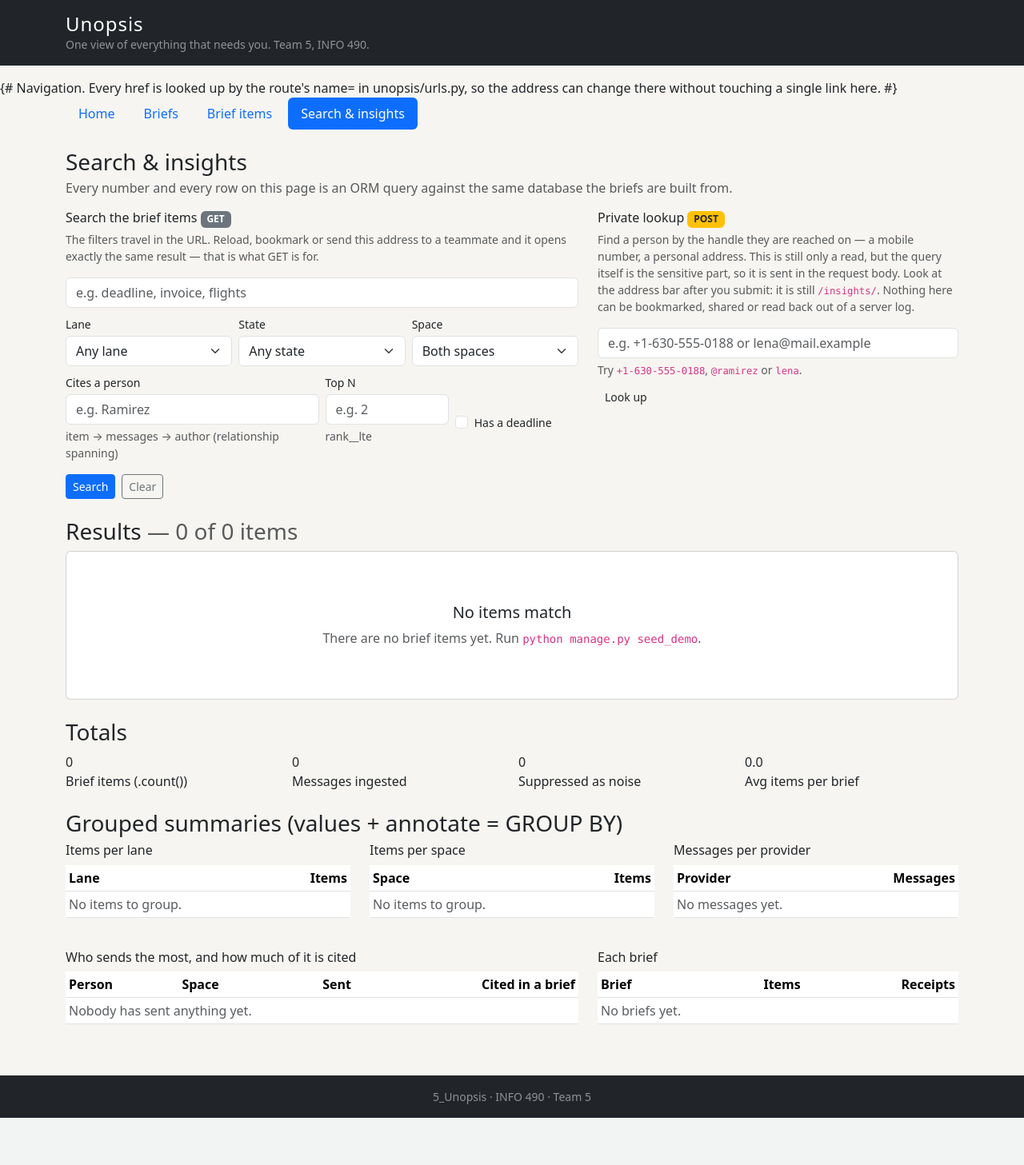
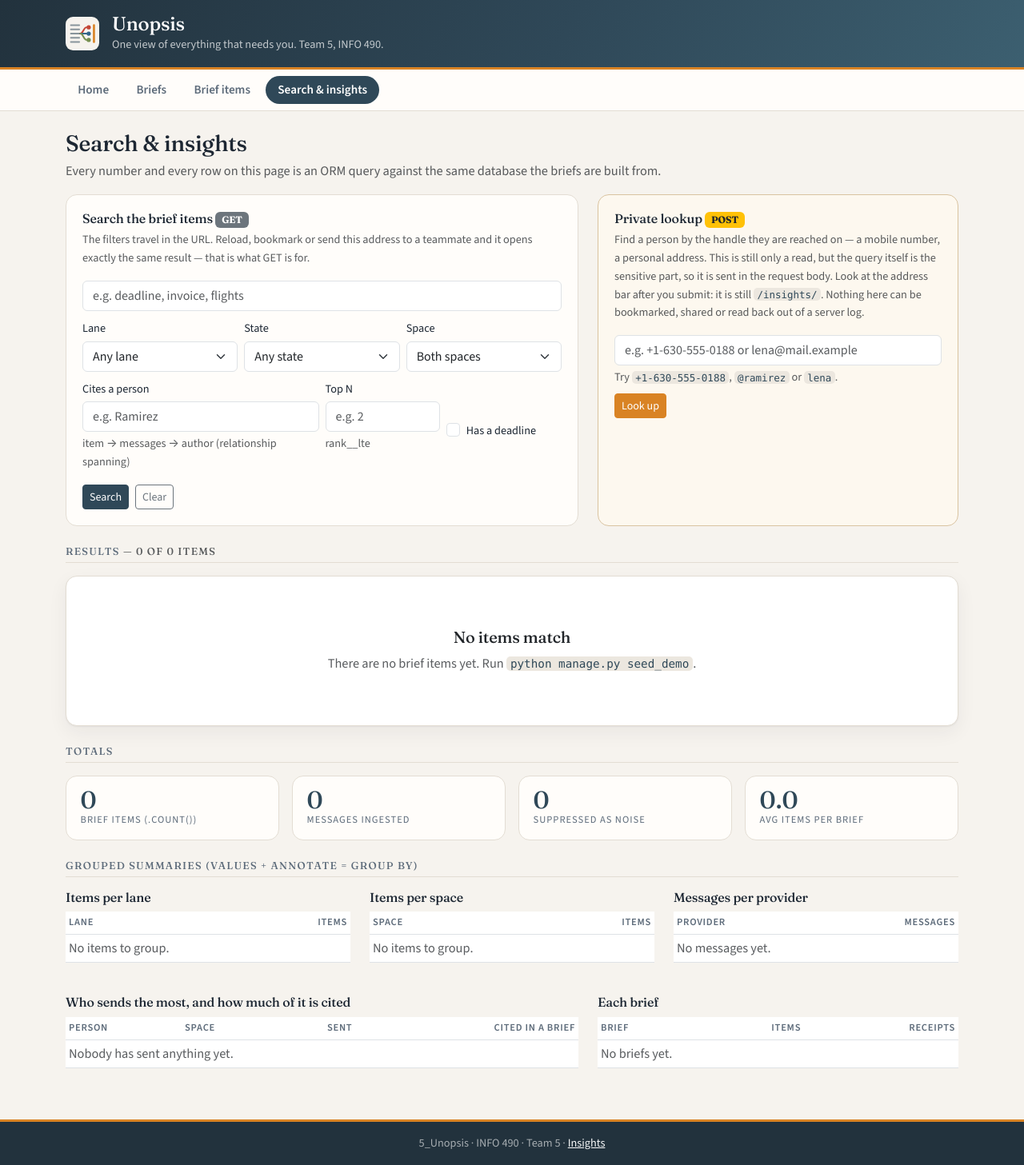
Before and after one commit to Revaant-D/5_Unopsis, a Django app: page /insights/ in a window 1280 px wide. Shown: the whole page at 80% size. Before the commit the page ends 1398 px from the top, so only its background shows below. Run offline with Django 5.2, Linux system fonts and the light colour scheme; data that the repository does not hold is empty.

Commit message:
Add the project stylesheet, the logo and cache-busted static files
The pages were unstyled Bootstrap. They now look like Unopsis.

- One project-level static/ folder rather than an app-level one: this project
  has a single app and a single visual identity, so unopsis/static/unopsis/
  would add a directory level and a namespace prefix without adding an owner.
  An app-level folder is the right answer for an app meant to be reused in
  another project, which this one is not.
      static/css/unopsis.css
      static/img/unopsis-logo.svg
- STATICFILES_DIRS (where Django looks) and STATIC_ROOT (where collectstatic
  copies to, git-ignored) in settings/base.py.
- base.html loads them with {% load static %} and {% static '...' %}, never a
  hard-coded /static/ path, so STATIC_URL can move to a CDN untouched.
- The stylesheet layers on top of Bootstrap instead of replacing it: warm
  paper background, Fraunces over Source Sans 3, a slate-to-blue header with
  the logo and an amber rule, pill navigation, stat tiles, and the three lane
  colours used consistently on every card in the product.
- Cache busting: ManifestStaticFilesStorage in production hashes each file's
  contents during collectstatic and writes css/unopsis.33e154d07268.css beside
  it, recording the mapping in staticfiles.json. {% static %} then renders the
  hashed name, so a new release is a new URL that no browser has cached, while
  every hashed URL stays cacheable forever. Development stays on plain storage
  so a CSS edit shows up on refresh.

```diff
--- /dev/null
+++ b/static/css/unopsis.css
@@ -0,0 +1,160 @@
+/* =======================================================================================
+   unopsis.css -- the project's own stylesheet.
+
+   Bootstrap is loaded first and does the grid and the components; this file is what makes
+   the pages look like Unopsis rather than like default Bootstrap. It is loaded in base.html
+   with {% load static %} + {% static 'css/unopsis.css' %}, so the address is resolved by
+   Django and picks up the hashed, cache-busted name in production automatically.
+
+   Everything here is layered ON TOP of Bootstrap: no Bootstrap file is edited, so the
+   framework can be upgraded without losing the theme.
+   ======================================================================================= */
+
+/* ---- 1. Tokens: the palette and the type scale, named once -------------------------- */
+:root {
+  --paper:      #f6f3ee;   /* page background: warm, not white */
+  --ink:        #1d2733;   /* body text */
+  --ink-soft:   #5d6b7a;   /* secondary text */
+  --slate:      #2f4858;   /* header, footer, primary actions */
+  --slate-deep: #22323d;
+  --amber:      #d98324;   /* the one accent; used sparingly on purpose */
+  --line:       #e3ddd3;   /* hairlines and card borders */
+  --needs-you:  #c44536;   /* lane colours, the same three everywhere in the product */
+  --moving:     #33658a;
+  --fyi:        #758e4f;
+  --radius:     14px;
+  --shadow:     0 1px 2px rgba(29, 39, 51, .06), 0 8px 24px rgba(29, 39, 51, .06);
+}
+
+/* ---- 2. Base typography and layout -------------------------------------------------- */
+body {
+  background: var(--paper);
+  color: var(--ink);
+  font-family: "Source Sans 3", "Segoe UI", system-ui, -apple-system, sans-serif;
+  font-size: 1.02rem;
+  line-height: 1.6;
+}
+
+h1, h2, h3, h4, .brand-mark {
+  font-family: "Fraunces", Georgia, "Times New Roman", serif;
+  letter-spacing: -0.01em;
+  color: var(--slate-deep);
+}
+
+a { color: var(--slate); }
+a:hover { color: var(--amber); }
+
+code { color: var(--slate); background: #ece7df; padding: .05em .35em; border-radius: 5px; }
+
+/* ---- 3. Header and the logo --------------------------------------------------------- */
+.site-header {
+  background: linear-gradient(120deg, var(--slate-deep) 0%, var(--slate) 55%, #3c5f70 100%);
+  color: #fff;
+  border-bottom: 3px solid var(--amber);
+}
+.site-header h1, .site-header .brand-mark { color: #fff; }
+.site-logo { width: 42px; height: 42px; flex: 0 0 auto; }
+.site-tagline { color: rgba(255, 255, 255, .72); }
+
+/* ---- 4. Navigation ------------------------------------------------------------------ */
+.site-nav { border-bottom: 1px solid var(--line); background: #fffdfa; }
+.site-nav .nav-link {
+  color: var(--ink-soft);
+  font-weight: 600;
+  font-size: .95rem;
+  border-radius: 999px;
+  padding: .35rem .95rem;
+}
+.site-nav .nav-link:hover { background: #eee9e0; color: var(--slate-deep); }
+.site-nav .nav-link.active { background: var(--slate); color: #fff; }
+
+/* ---- 5. Cards and the lane accent --------------------------------------------------- */
+.card {
+  border: 1px solid var(--line);
+  border-radius: var(--radius);
+  box-shadow: var(--shadow);
+}
+.item-card { border-left: 5px solid var(--line); transition: transform .12s ease; }
+.item-card:hover { transform: translateY(-2px); }
+.item-card.lane-needs_you { border-left-color: var(--needs-you); }
+.item-card.lane-moving    { border-left-color: var(--moving); }
+.item-card.lane-fyi       { border-left-color: var(--fyi); }
+.item-card .card-title a { text-decoration: none; }
+
+/* ---- 6. Small reusable pieces ------------------------------------------------------- */
+.stat-tile {
+  background: #fffdfa;
+  border: 1px solid var(--line);
+  border-radius: var(--radius);
+  padding: .9rem 1.1rem;
+  height: 100%;
+}
+.stat-tile .stat-number {
+  font-family: "Fraunces", Georgia, serif;
+  font-size: 1.9rem;
+  line-height: 1;
+  color: var(--slate);
+}
+.stat-tile .stat-label {
+  font-size: .78rem;
+  text-transform: uppercase;
+  letter-spacing: .08em;
+  color: var(--ink-soft);
+}
+
+.section-title {
+  font-size: .8rem;
+  text-transform: uppercase;
+  letter-spacing: .1em;
+  color: var(--ink-soft);
+  border-bottom: 1px solid var(--line);
+  padding-bottom: .35rem;
+  margin-bottom: 1rem;
+}
+
+.panel {
+  background: #fffdfa;
+  border: 1px solid var(--line);
+  border-radius: var(--radius);
+  padding: 1.25rem;
+}
+.panel--private { border-color: #d9c3a0; background: #fdf8ef; }
+
+.chart-figure img {
+  max-width: 100%;
+  height: auto;
+  background: #fff;
+  border: 1px solid var(--line);
+  border-radius: var(--radius);
+  padding: .5rem;
+}
+.chart-figure figcaption { color: var(--ink-soft); font-size: .88rem; margin-top: .5rem; }
+
+.btn-primary {
+  background: var(--slate);
+  border-color: var(--slate);
+}
+.btn-primary:hover, .btn-primary:focus { background: var(--slate-deep); border-color: var(--slate-deep); }
+.btn-accent { background: var(--amber); border-color: var(--amber); color: #fff; }
+.btn-accent:hover { background: #bf7220; border-color: #bf7220; color: #fff; }
+
+.table-tight th {
+  font-size: .78rem;
+  text-transform: uppercase;
+  letter-spacing: .06em;
+  color: var(--ink-soft);
+  font-weight: 600;
+}
+
+/* ---- 7. Footer ---------------------------------------------------------------------- */
+.site-footer {
+  background: var(--slate-deep);
+  color: rgba(255, 255, 255, .6);
+  border-top: 3px solid var(--amber);
+}
+
+/* ---- 8. Small screens ---------------------------------------------------------------- */
+@media (max-width: 575.98px) {
+  .stat-tile .stat-number { font-size: 1.5rem; }
+  .site-nav .nav-link { padding: .3rem .7rem; font-size: .88rem; }
+}
--- a/templates/base.html
+++ b/templates/base.html
@@ -1,7 +1,19 @@
+{% load static %}
 {% comment %}
   base.html: the page frame every other template inherits from.
   Child templates fill the two named blocks: title and content.
   Write the header, navigation and footer once here instead of copying them into every page.
+
+  Two things this file demonstrates for the assignment:
+
+  1. {% load static %} at the very top, then {% static 'css/unopsis.css' %} for the stylesheet
+     and {% static 'img/unopsis-logo.svg' %} for the logo. Django builds the address from
+     STATIC_URL, so the path is never hard-coded and the hashed, cache-busted filename is
+     picked up automatically in production (ManifestStaticFilesStorage).
+
+  2. Every navigation link is {% url 'route-name' %}, never "/insights/". The address lives in
+     unopsis/urls.py; this file only knows the name. Change a path there and every link here
+     follows.
 {% endcomment %}
 <!DOCTYPE html>
 <html lang="en">
@@ -9,31 +21,36 @@
   <meta charset="UTF-8">
   <meta name="viewport" content="width=device-width, initial-scale=1">
   <title>{% block title %}Unopsis{% endblock %} | Unopsis</title>
+
+  {# Framework first, our own stylesheet second, so ours wins where they disagree. #}
   <link rel="stylesheet" href="https://cdn.jsdelivr.net/npm/bootstrap@5.3.2/dist/css/bootstrap.min.css">
-  <style>
-    body { background: #f7f5f1; }
-    .brand-mark { letter-spacing: .04em; }
-    .item-card { border-left: 4px solid #adb5bd; }
-    .item-card.lane-needs_you { border-left-color: #dc3545; }
-    .item-card.lane-moving    { border-left-color: #6c757d; }
-    .item-card.lane-fyi       { border-left-color: #0dcaf0; }
-  </style>
+  <link rel="preconnect" href="https://fonts.googleapis.com">
+  <link rel="preconnect" href="https://fonts.gstatic.com" crossorigin>
+  <link rel="stylesheet" href="https://fonts.googleapis.com/css2?family=Fraunces:opsz,wght@9..144,500;9..144,700&family=Source+Sans+3:wght@400;600&display=swap">
+  <link rel="stylesheet" href="{% static 'css/unopsis.css' %}">
+  <link rel="icon" href="{% static 'img/unopsis-logo.svg' %}" type="image/svg+xml">
 </head>
 <body>
 
   <!-- Header -->
-  <header class="bg-dark text-white py-3 mb-3">
-    <div class="container">
-      <h1 class="h4 mb-0 brand-mark"><a class="text-white text-decoration-none" href="{% url 'home' %}">Unopsis</a></h1>
-      <p class="mb-0 small text-white-50">One view of everything that needs you. Team 5, INFO 490.</p>
+  <header class="site-header py-3">
+    <div class="container d-flex align-items-center gap-3">
+      <img class="site-logo" src="{% static 'img/unopsis-logo.svg' %}"
+           alt="Unopsis logo: many inbound message lines collapsing into three ranked items">
+      <div>
+        <h1 class="h4 mb-0 brand-mark">
+          <a class="text-white text-decoration-none" href="{% url 'home' %}">Unopsis</a>
+        </h1>
+        <p class="mb-0 small site-tagline">One view of everything that needs you. Team 5, INFO 490.</p>
+      </div>
     </div>
   </header>
 
-  {# Navigation. Every href is looked up by the route's name= in unopsis/urls.py, so the
-     address can change there without touching a single link here. #}
-  <nav class="container mb-4" aria-label="Main">
+  {# Main navigation. Every href is looked up by the route's name= in unopsis/urls.py. #}
+  <nav class="site-nav mb-4" aria-label="Main">
+    <div class="container">
       {% with current=request.resolver_match.url_name %}
-    <ul class="nav nav-pills flex-wrap gap-1">
+      <ul class="nav flex-wrap gap-1 py-2">
         <li class="nav-item">
           <a class="nav-link {% if current == 'home' %}active{% endif %}"
              href="{% url 'home' %}">Home</a>
@@ -52,6 +69,7 @@
         </li>
       </ul>
       {% endwith %}
+    </div>
   </nav>
 
   {# Flash messages: what a POST says back to the user after it redirects. #}
@@ -73,9 +91,10 @@
   </main>
 
   <!-- Footer -->
-  <footer class="bg-dark text-white-50 py-3">
+  <footer class="site-footer py-3">
     <div class="container small text-center">
-      5_Unopsis &middot; INFO 490 &middot; Team 5
+      5_Unopsis &middot; INFO 490 &middot; Team 5 &middot;
+      <a class="link-light" href="{% url 'insights' %}">Insights</a>
     </div>
   </footer>
 
```
Also changed, not shown: inboxtriage/settings/base.py (+19 -0 lines), inboxtriage/settings/production.py (+30 -0 lines), unopsis/tests.py (+16 -0 lines), static/img/unopsis-logo.svg (added). Lines whose indentation alone changed are shown as unchanged.
